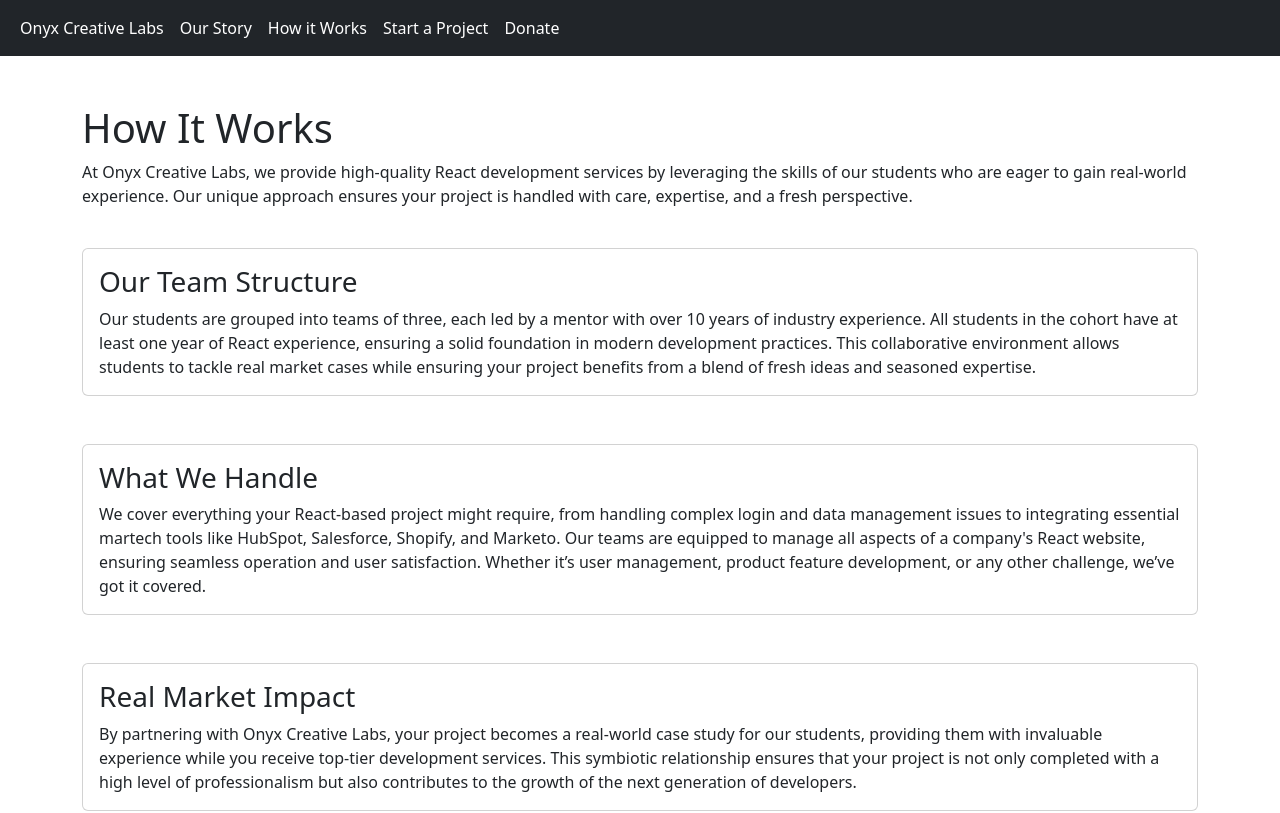
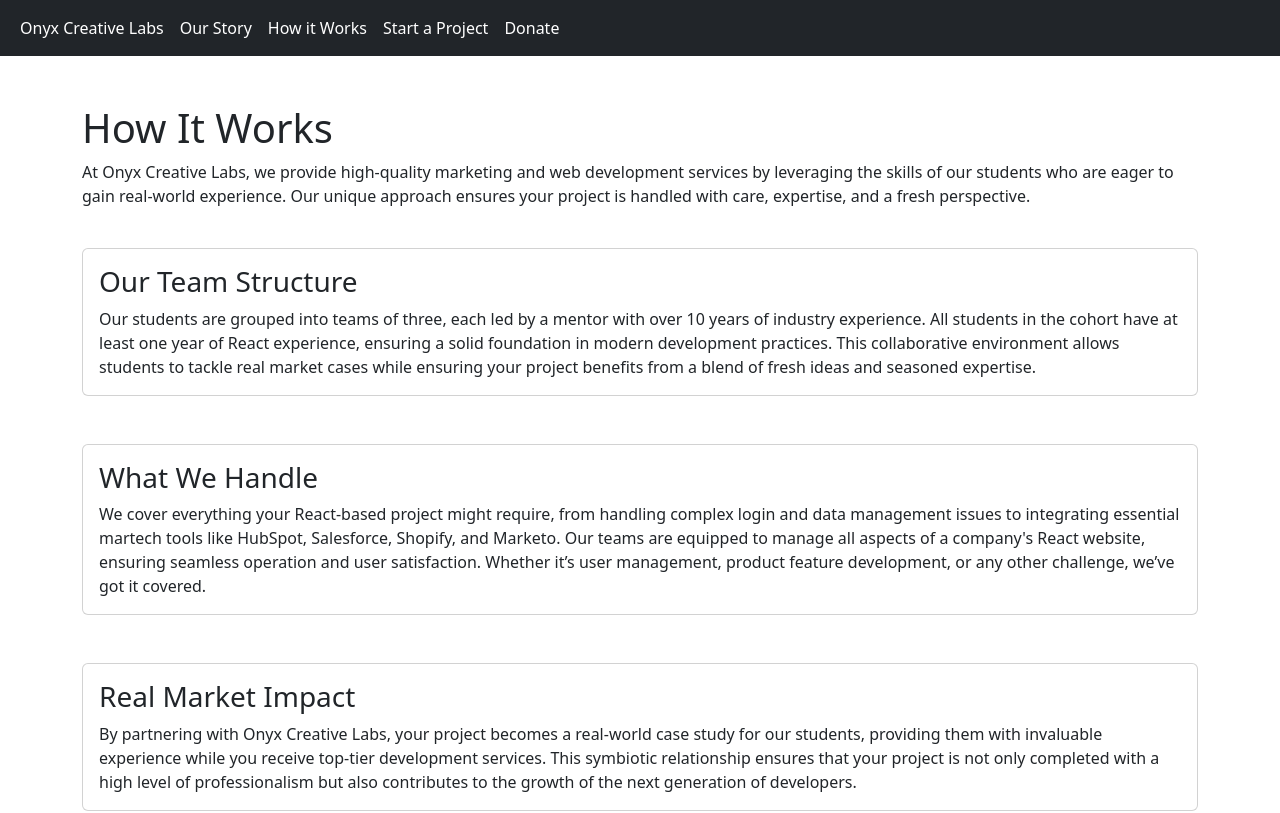
Before and after one commit to Jsmithseo/siliconislandvallejo, a Next.js app: page /how-it-works in a window 1280 px wide. Shown: the top 813 px of the page. Built offline with nearby package versions, Linux system fonts and the light colour scheme.

Commit message:
change copy on how it works page

```diff
--- a/pages/how-it-works/index.js
+++ b/pages/how-it-works/index.js
@@ -13,7 +13,7 @@ const HowItWorks = () => {
           <Col>
             <h1>How It Works</h1>
             <p>
-              At Onyx Creative Labs, we provide high-quality React development services by leveraging the skills of our students who are eager to gain real-world experience. Our unique approach ensures your project is handled with care, expertise, and a fresh perspective.
+              At Onyx Creative Labs, we provide high-quality marketing and web development services by leveraging the skills of our students who are eager to gain real-world experience. Our unique approach ensures your project is handled with care, expertise, and a fresh perspective.
             </p>
           </Col>
         </Row>
```
